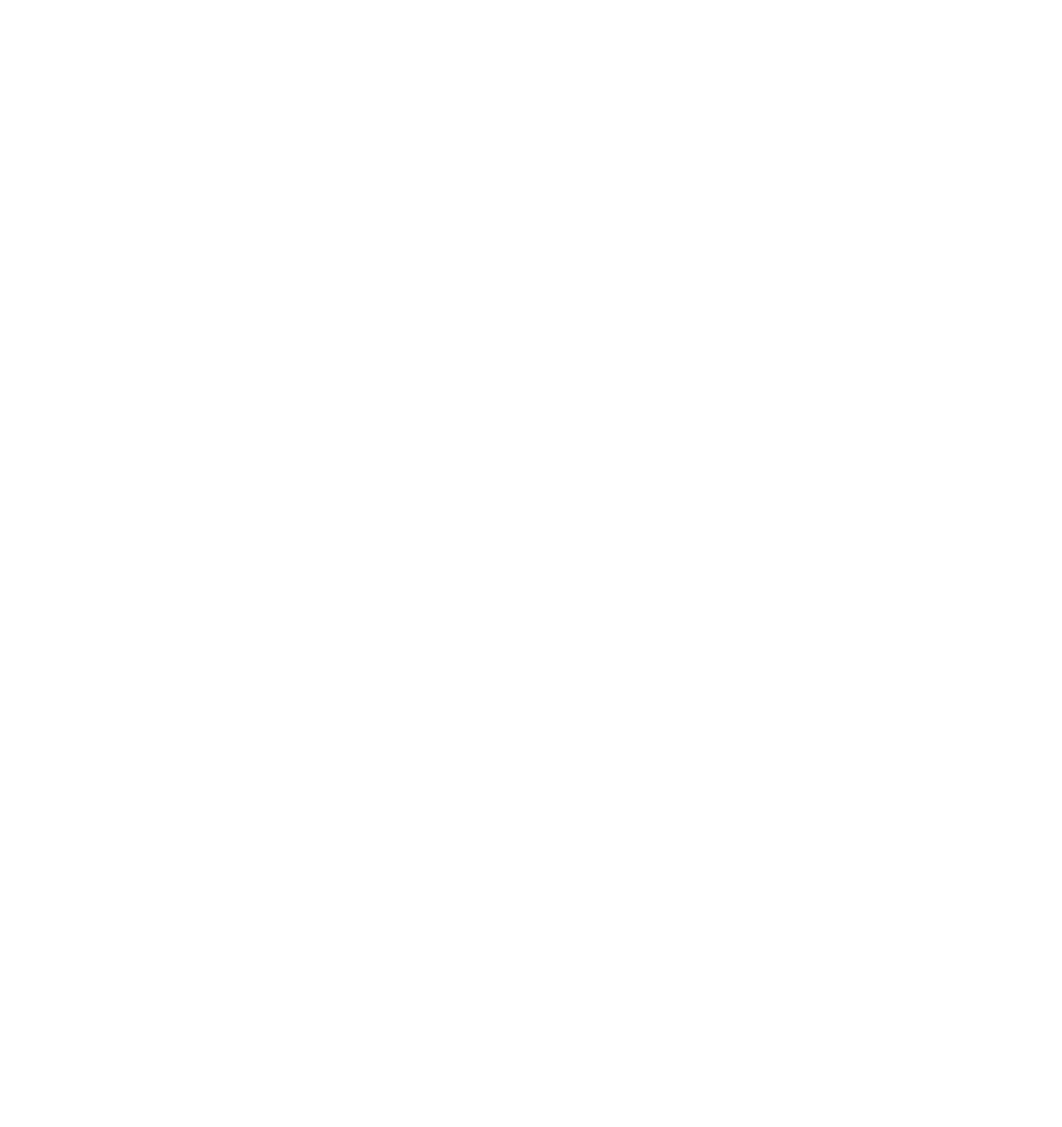
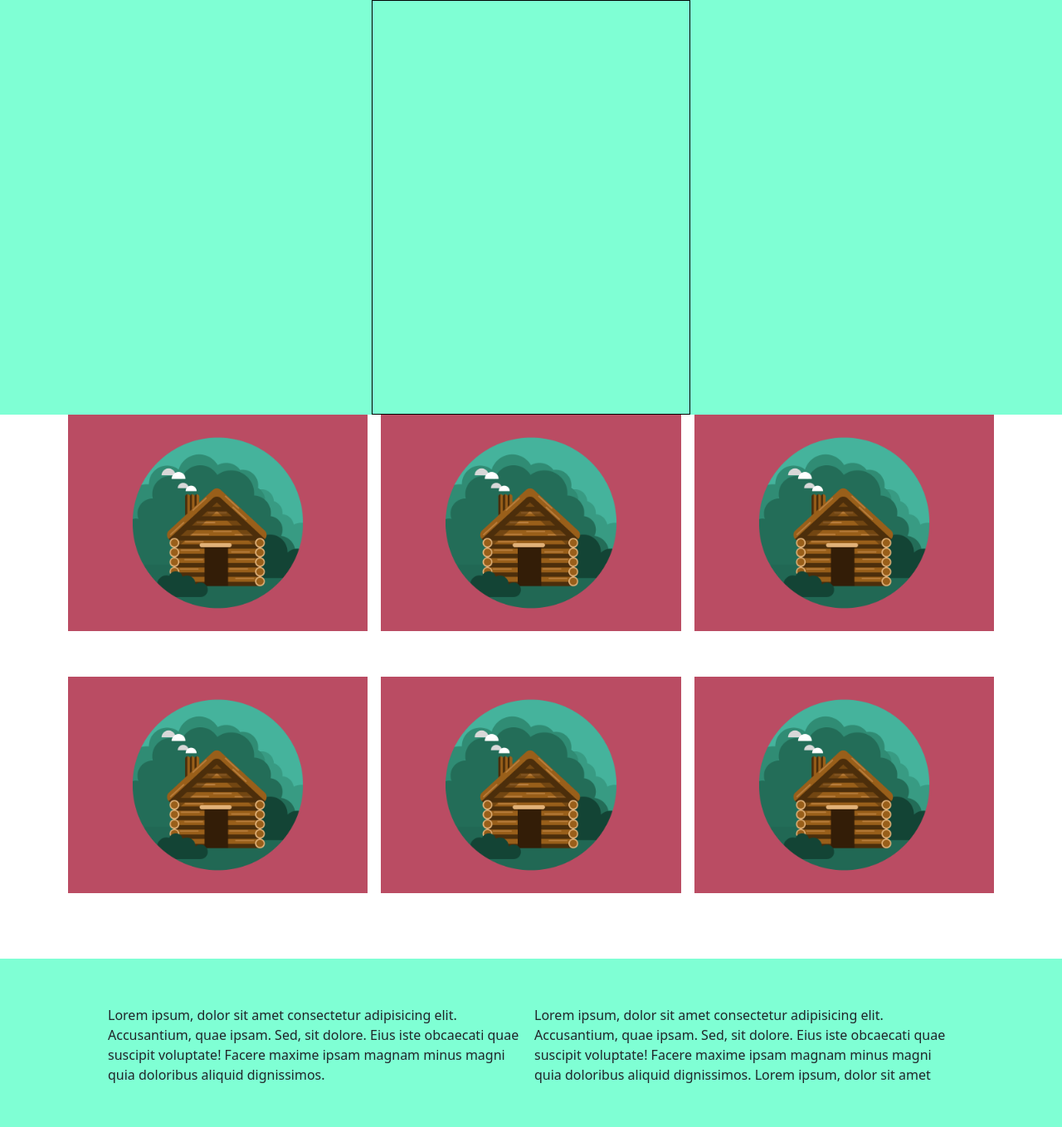
Before and after one commit to cesarecicolin/html-css-bootstrap-freelancer, a plain HTML site: page index.html in a window 1280 px wide. Shown: the whole page at 83% size. Before the commit the page ends 800 px from the top, so only its background shows below. Drawn offline with nearby package versions, Linux system fonts and the light colour scheme.

Commit message:
add:scafolding wallet/about

```diff
--- a/css/style.css
+++ b/css/style.css
@@ -2,3 +2,35 @@
 img{
     max-width: 100%;
 }
+/* utility */
+
+.wrapper{
+    width: 60%;
+    margin: 0 auto;
+}
+
+/* MAIN */
+
+/* HERO */
+#hero{
+    background-color: aquamarine;
+    min-height: 500px;
+}
+
+#hero .col-6{
+    border: 1px solid black;
+    min-height: 500px;
+}
+
+/* wallet */
+
+#wallet .col-12{
+
+    min-height: 300px;
+}
+
+/* about */
+#about{
+    background-color: aquamarine;
+    min-height: 600px;
+}
--- a/index.html
+++ b/index.html
@@ -1,15 +1,78 @@
 <!DOCTYPE html>
 <html lang="en">
+
 <head>
     <meta charset="UTF-8">
     <meta name="viewport" content="width=device-width, initial-scale=1.0">
     <title>Document</title>
     <!-- bootstrap -->
-    <link href="https://cdn.jsdelivr.net/npm/bootstrap@5.0.2/dist/css/bootstrap.min.css" rel="stylesheet" integrity="sha384-EVSTQN3/azprG1Anm3QDgpJLIm9Nao0Yz1ztcQTwFspd3yD65VohhpuuCOmLASjC" crossorigin="anonymous">
+    <link href="https://cdn.jsdelivr.net/npm/bootstrap@5.0.2/dist/css/bootstrap.min.css" rel="stylesheet"
+        integrity="sha384-EVSTQN3/azprG1Anm3QDgpJLIm9Nao0Yz1ztcQTwFspd3yD65VohhpuuCOmLASjC" crossorigin="anonymous">
     <!-- coustom -->
     <link rel="stylesheet" href="css/style.css">
 </head>
+
 <body>
+    <main>
+        <!-- <main> -->
+        <!-- HERO -->
+        <section id="hero">
+            <div class="row wrapper justify-content-center">
+                <div class="col-6 ">
+
+                </div>
+            </div>
+        </section>
+        <!-- WALLET -->
+        <section id="wallet">
+            <div class="wrapper">
+
+            </div>
+            <div class="container">
+                <div class="row g-3">
+                    <div class="col-12 col-md-6 col-lg-4">
+                        <img src="img/cabin.png" alt="">
+                    </div>
+                    <div class="col-12 col-md-6 col-lg-4">
+                        <img src="img/cabin.png" alt="">
+                    </div>
+                    <div class="col-12 col-md-6 col-lg-4">
+                        <img src="img/cabin.png" alt="">
+                    </div>
+                    <div class="col-12 col-md-6 col-lg-4">
+                        <img src="img/cabin.png" alt="">
+                    </div>
+                    <div class="col-12 col-md-6 col-lg-4">
+                        <img src="img/cabin.png" alt="">
+                    </div>
+                    <div class="col-12 col-md-6 col-lg-4">
+                        <img src="img/cabin.png" alt="">
+                    </div>
+                </div>
+            </div>
+        </section>
+        <!-- WALLET -->
+        <!-- ABOUT -->
+        <section id="about" class="mt-5">
+            <div class="container">
+                <div class="row g-2 p-5 ">
+                    <div class="col-12 col-md-6 ">
+                        Lorem ipsum, dolor sit amet consectetur adipisicing elit. Accusantium, quae ipsam. Sed, sit
+                        dolore. Eius iste obcaecati quae suscipit voluptate! Facere maxime ipsam magnam minus magni quia
+                        doloribus aliquid dignissimos.
+                    </div>
+                    <div class="col-12 col-md-6">
+                        Lorem ipsum, dolor sit amet consectetur adipisicing elit. Accusantium, quae ipsam. Sed, sit
+                        dolore. Eius iste obcaecati quae suscipit voluptate! Facere maxime ipsam magnam minus magni quia
+                        doloribus aliquid dignissimos. Lorem ipsum, dolor sit amet
+                    </div>
+                </div>
+            </div>
+
+        </section>
+        <!-- ABOUT -->
+    </main>
 
 </body>
+
 </html>
```
